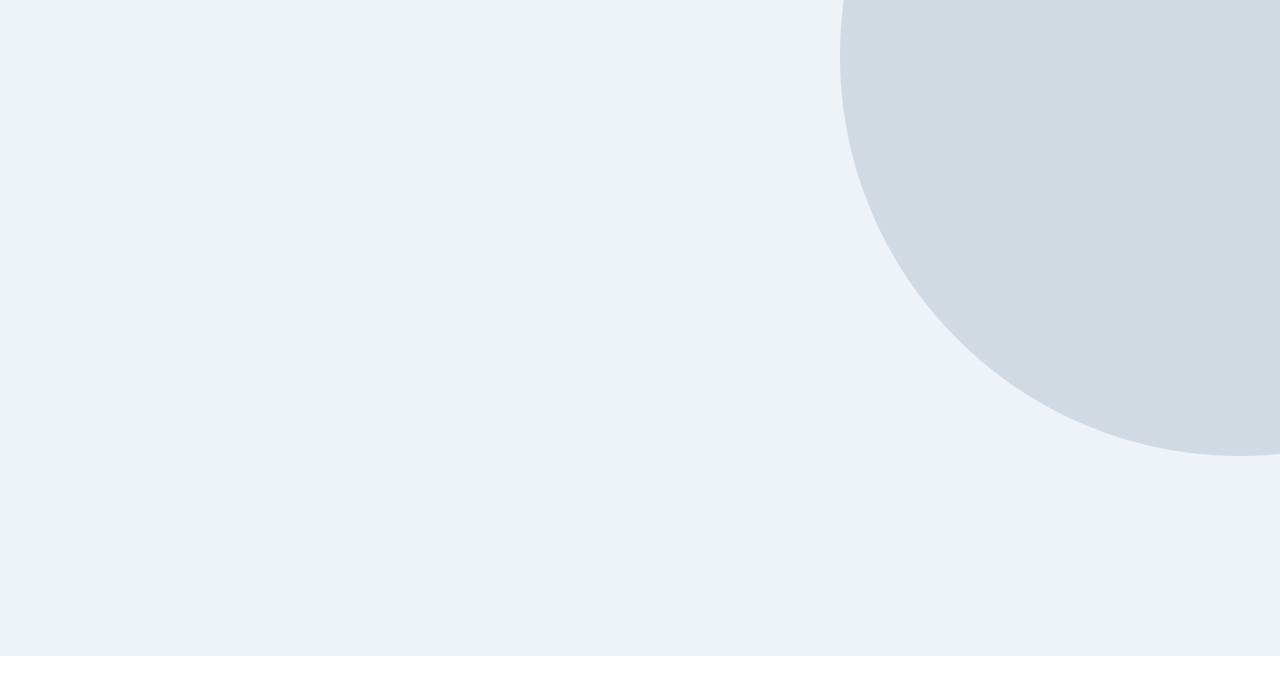
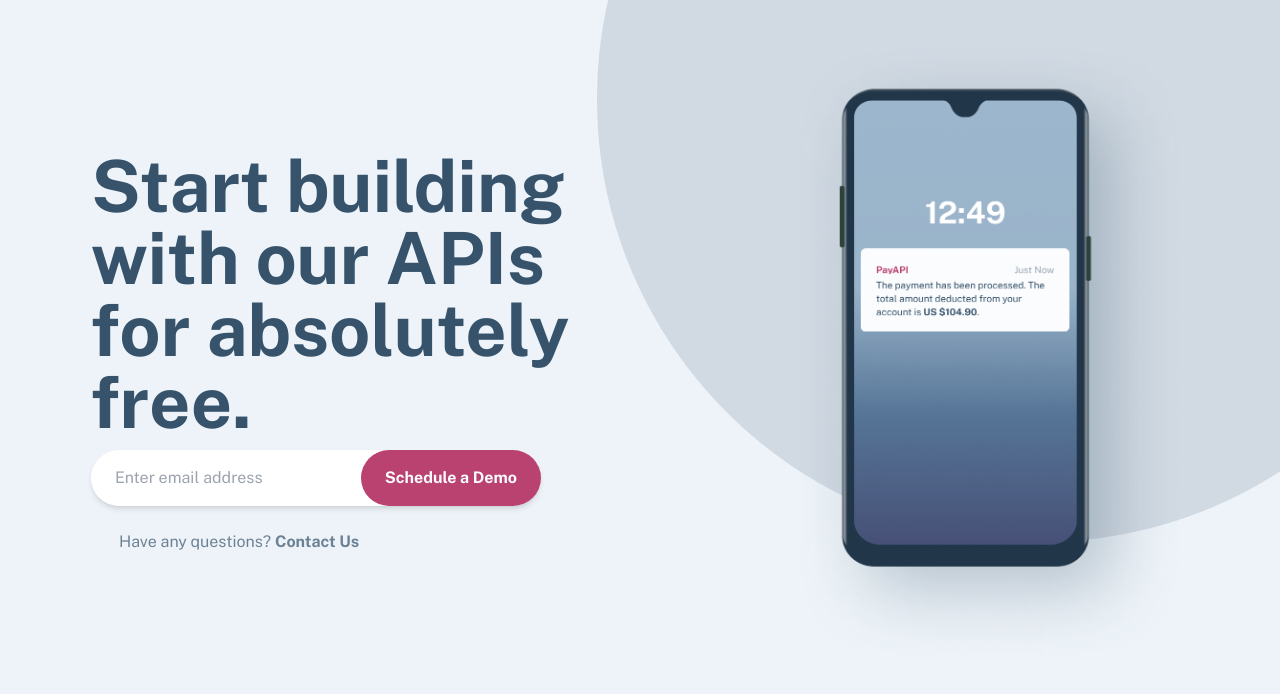
Before and after one commit to shakhbozbekusmonov/payapi, a website: page index.html in a window 1280 px wide. Shown: the part 144-838 px from the top of the page. Before the commit the page ends 800 px from the top, so only its background shows below. Drawn offline with nearby package versions, Linux system fonts and the light colour scheme.

Commit message:
Hero done

```diff
--- a/index.html
+++ b/index.html
@@ -12,7 +12,7 @@
 </head>
 <body>
 
-    <div class="bg-[url('../images/hero-bg.png')] bg-no-repeat bg-mb bg-[center_-450px] md:bg-tb md:bg-[center_-600px] lg:bg-contain  lg:bg-[calc(50%+600px)_-200px] h-screen bg-[#EDF3F8]">
+    <div class="bg-[url('../images/hero-bg.png')] bg-no-repeat bg-mb bg-[center_-450px] md:bg-tb md:bg-[center_-600px] lg:bg-contain  lg:bg-[calc(50%+400px)_-200px] bg-[#EDF3F8]">
         <!-- HEADER START -->
         <header class="py-[45px]">
             <div class="w-full max-w-[1130px] mx-auto px-4">
@@ -57,6 +57,29 @@
             </div>
         </header>
         <!-- HEADER END -->
+
+        <!-- HERO START -->
+        <section class="pt-[34px] pb-[75px]">
+            <div class="w-full max-w-[1130px] mx-auto px-4">
+                <div class="flex flex-col-reverse lg:flex-row items-center justify-between">
+                    <div class="w-full md:max-w-[573px] lg:max-w-[546px] text-center lg:text-start">
+                        <h1 class="text-[32px] md:text-5xl lg:text-7xl text-secondaryBlue font-bold mb-3">
+                            Start building with our APIs for absolutely free.
+                        </h1>
+
+                        <label class="flex relative shadow-md rounded-[30px] w-full lg:w-[450px] mb-6">
+                            <input class="w-full lg:w-[350px] py-4 ps-6 rounded-[30px] lg:rounded-l-[30px] focus:outline-none" type="email" name="email" placeholder="Enter email address">
+                            <button class="absolute right-0 py-4 px-6 text-primaryWhite font-bold bg-primaryPink rounded-[30px]">Schedule a Demo</button>
+                        </label>
+
+                        <p class="text-[#6C8294] lg:ps-7">Have any questions? <b>Contact Us</b></p>
+                    </div>
+
+                    <img class="w-[400px]" src="./images/hero-phone-img.png" alt="PayAPI phone img">
+                </div>
+            </div>
+        </section>
+        <!-- HERO END -->
     </div>
 </body>
 </html>
```
Also changed, not shown: css/main.css, images/hero-phone-img.png (added).
